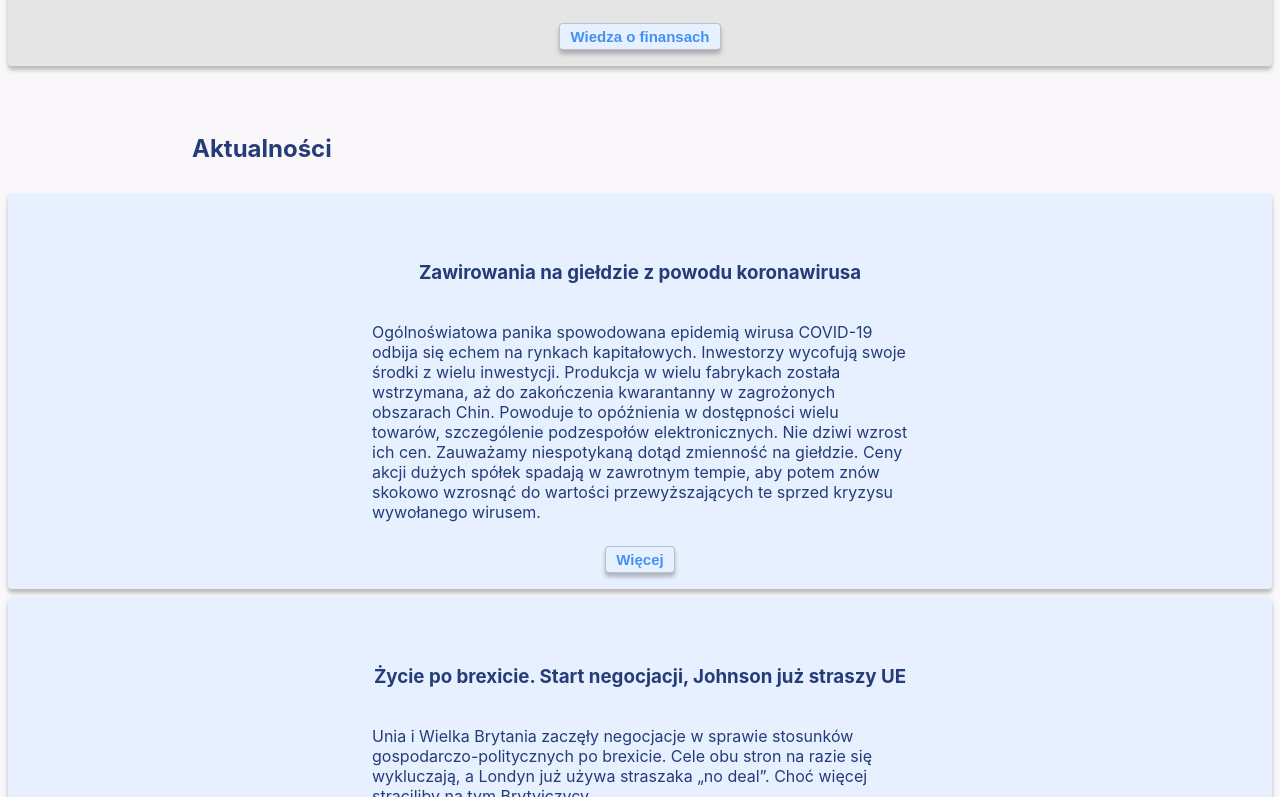
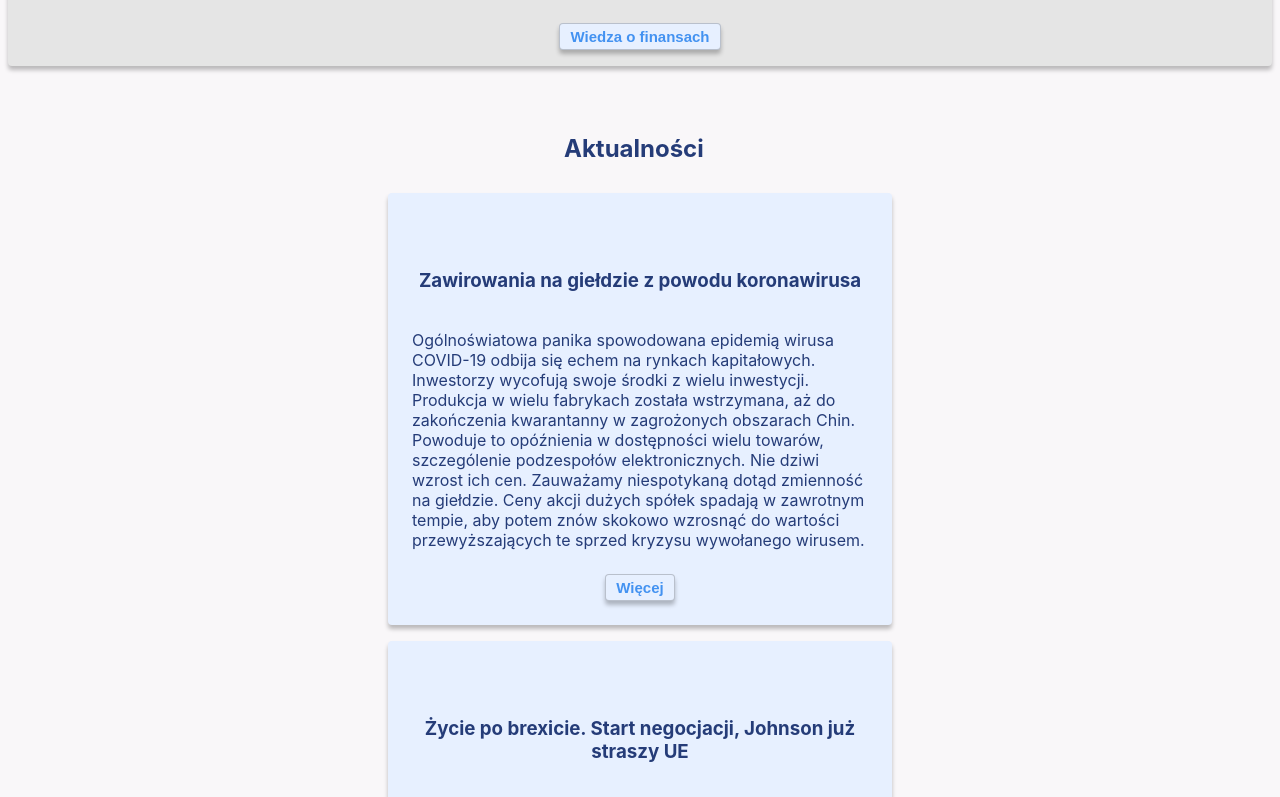
Before and after one commit to mrozrafal/banking-application, a React (Create React App) app: page / in a window 1280 px wide. Shown: the part 843-1640 px from the top of the page. Built offline with nearby package versions, Linux system fonts and the light colour scheme.

Commit message:
update styles in news section

```diff
--- a/src/style/news.scss
+++ b/src/style/news.scss
@@ -13,13 +13,19 @@
     }
     &__header {
         margin: 68px 0 30px 0;
+        text-align: center;
     }
   }
 
   @media (min-width: $wide-mobile) {
 .news {
-    h2, h3, p {
+
         max-width: 536px;
-    }
+        margin: 0 auto;
+       &__container {
+           padding: 8px 16px;
+           margin: 16px;
+       }
+
 }
   }
```
